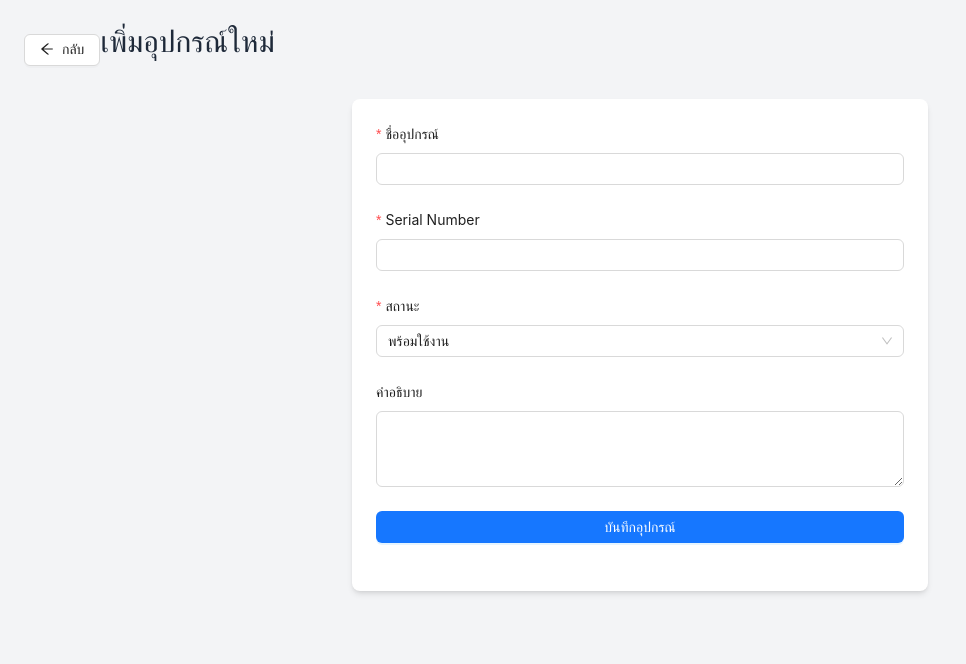
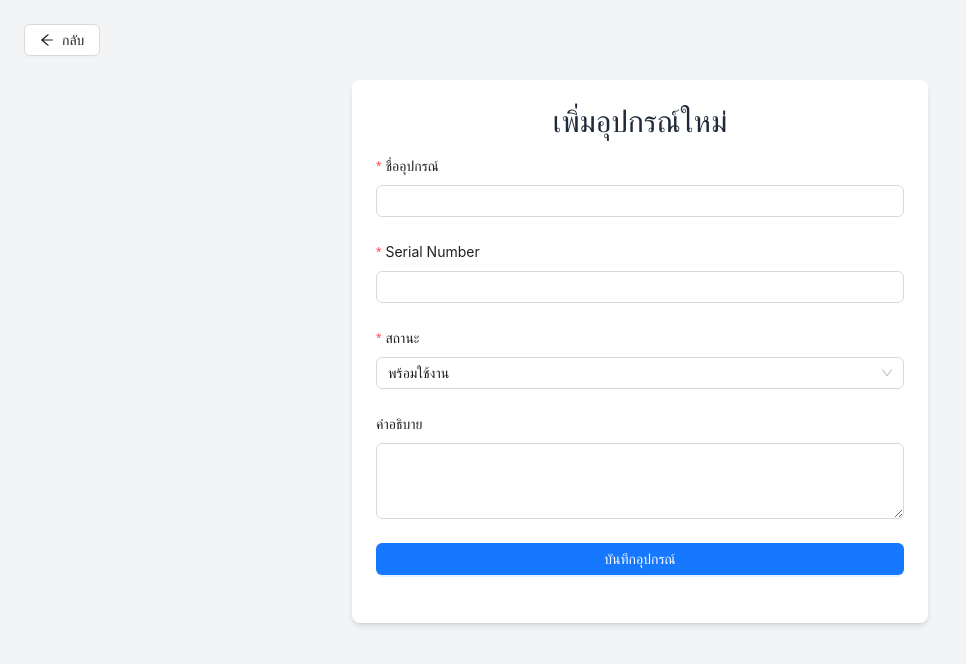
Before and after one commit to nawapolsungjun/borrow-it, a Next.js app: page /admin/item/add in a window 1280 px wide. Shown: the top 664 px of the page, without its empty margins (0-966 px from the left). Built offline with nearby package versions, Linux system fonts and the light colour scheme; a web font is replaced by a local one.

Commit message:
format doc

```diff
--- a/src/app/admin/item/add/page.tsx
+++ b/src/app/admin/item/add/page.tsx
@@ -48,10 +48,11 @@ const AddItemPage: React.FC = () => {
         <Button icon={<ArrowLeftOutlined />} onClick={() => router.push('/admin/item')} className="mr-4">
           กลับ
         </Button>
-        <h1 className="text-3xl font-bold text-gray-800">เพิ่มอุปกรณ์ใหม่</h1>
+
       </div>
 
       <div className="bg-white p-6 rounded-lg shadow-md max-w-xl mx-auto">
+         <h1 className="text-3xl font-bold text-gray-800 text-center">เพิ่มอุปกรณ์ใหม่</h1>
         <Form
           form={form}
           layout="vertical"
--- a/src/app/admin/item/edit/[id]/page.tsx
+++ b/src/app/admin/item/edit/[id]/page.tsx
@@ -1,6 +1,3 @@
-// src/app/admin/item/edit/[id]/page.tsx
-// ไม่มี "use client"; แล้ว --> นี่คือ Server Component
-
 import React from "react";
 import { redirect } from "next/navigation";
 import { message } from "antd";
--- a/src/components/items/EditItemForm.tsx
+++ b/src/components/items/EditItemForm.tsx
@@ -17,25 +17,19 @@ interface ItemFormValues {
 }
 
 interface EditItemFormProps {
-  initialItemData: ItemFormValues; // Server Component ควรส่งข้อมูลมาให้เสมอ
+  initialItemData: ItemFormValues;
   itemId: string;
 }
 
 const EditItemForm: React.FC<EditItemFormProps> = ({ initialItemData, itemId }) => {
   const router = useRouter();
   const [form] = Form.useForm();
-  // State สำหรับควบคุมการโหลดของฟอร์ม (เมื่อมีการ submit)
   const [isSubmitting, setIsSubmitting] = useState<boolean>(false);
-  // itemData ใน state ตอนนี้ไม่ได้ใช้เพื่อควบคุม initialValues แล้ว
-  // แต่ยังคงเป็นแหล่งข้อมูลหลักในกรณีที่ต้องการเปลี่ยนแปลงค่าใน component
   const [itemData, setItemData] = useState<ItemFormValues>(initialItemData);
 
-  // Effect เพื่อตั้งค่าฟอร์มเมื่อ initialItemData เปลี่ยน (มาจาก Server Component)
-  // และเพื่อให้ Ant Design Form มีค่าเริ่มต้นที่ถูกต้อง
   useEffect(() => {
-    // ต้องตั้งค่าฟอร์มเมื่อ component ถูก mount หรือ initialItemData เปลี่ยน
+
     form.setFieldsValue(initialItemData);
-    // อัปเดต itemData ใน state ให้ตรงกับ prop ที่รับมา
     setItemData(initialItemData);
   }, [initialItemData, form]); // เพิ่ม form ใน dependency array เพื่อความถูกต้องของ useEffect
 
@@ -66,26 +60,20 @@ const EditItemForm: React.FC<EditItemFormProps> = ({ initialItemData, itemId })
       console.error('Error updating item:', error);
       message.error('ไม่สามารถอัปเดตอุปกรณ์ได้:');
     } finally {
-      setIsSubmitting(false); // ตั้งค่า loading กลับ
+      setIsSubmitting(false);
     }
   };
 
-  // เนื่องจาก initialItemData ถูกรับมาจาก Server Component และควรมีค่าเสมอ
-  // เราไม่จำเป็นต้องมี loading state แยกสำหรับการ fetch ข้อมูลเริ่มต้นใน Client Component นี้แล้ว
-  // แต่เราจะใช้ Spin เพื่อแสดงสถานะการ submit ฟอร์มแทน
   return (
     <div className="p-6 bg-gray-100 min-h-screen">
       <div className="flex items-center mb-6">
         <Button icon={<ArrowLeftOutlined />} onClick={() => router.push('/admin/item')} className="mr-4">
           กลับ
         </Button>
-        {/* ใช้ itemData จาก state ในกรณีที่มันถูกอัปเดต หรือ initialItemData */}
-        <h1 className="text-3xl font-bold text-gray-800">แก้ไขอุปกรณ์: {itemData?.name || ''}</h1>
       </div>
 
       <div className="bg-white p-6 rounded-lg shadow-md max-w-xl mx-auto">
-        {/* *** แก้ไขตรงนี้: Spin ครอบ Form และใช้ spinning={isSubmitting} *** */}
-        {/* initialValues={initialItemData} และ key={initialItemData.id} ควรจะถูกต้องแล้ว */}
+        <h1 className="text-3xl font-bold text-gray-800 krub-regular ml-3">แก้ไขอุปกรณ์: {itemData?.name || ''}</h1>
         <Spin spinning={isSubmitting} size="large" tip="กำลังบันทึกข้อมูล...">
           <Form
             form={form}
```
Also changed, not shown: 1 other file (tests, documents, lock files or other folders).
